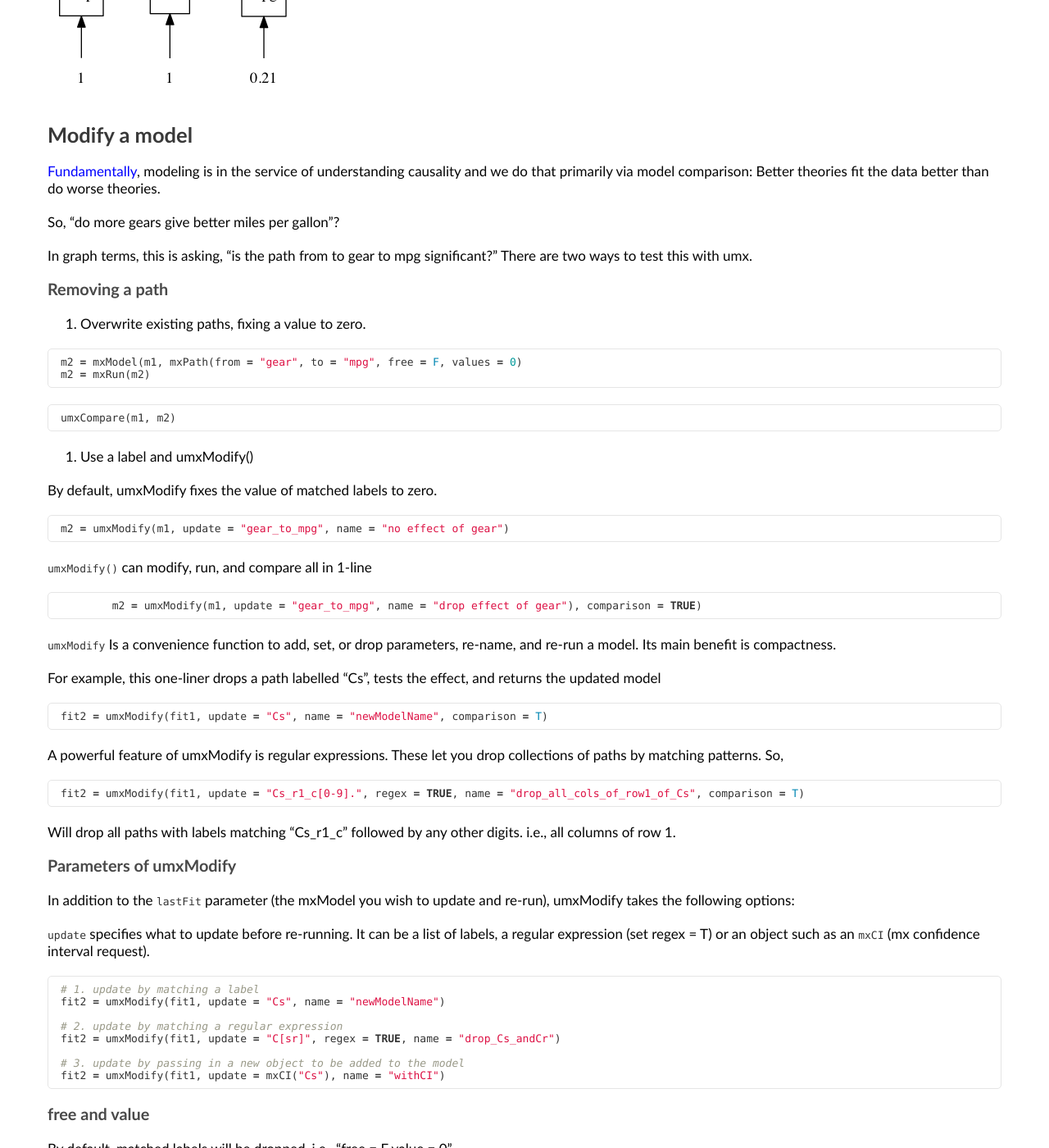
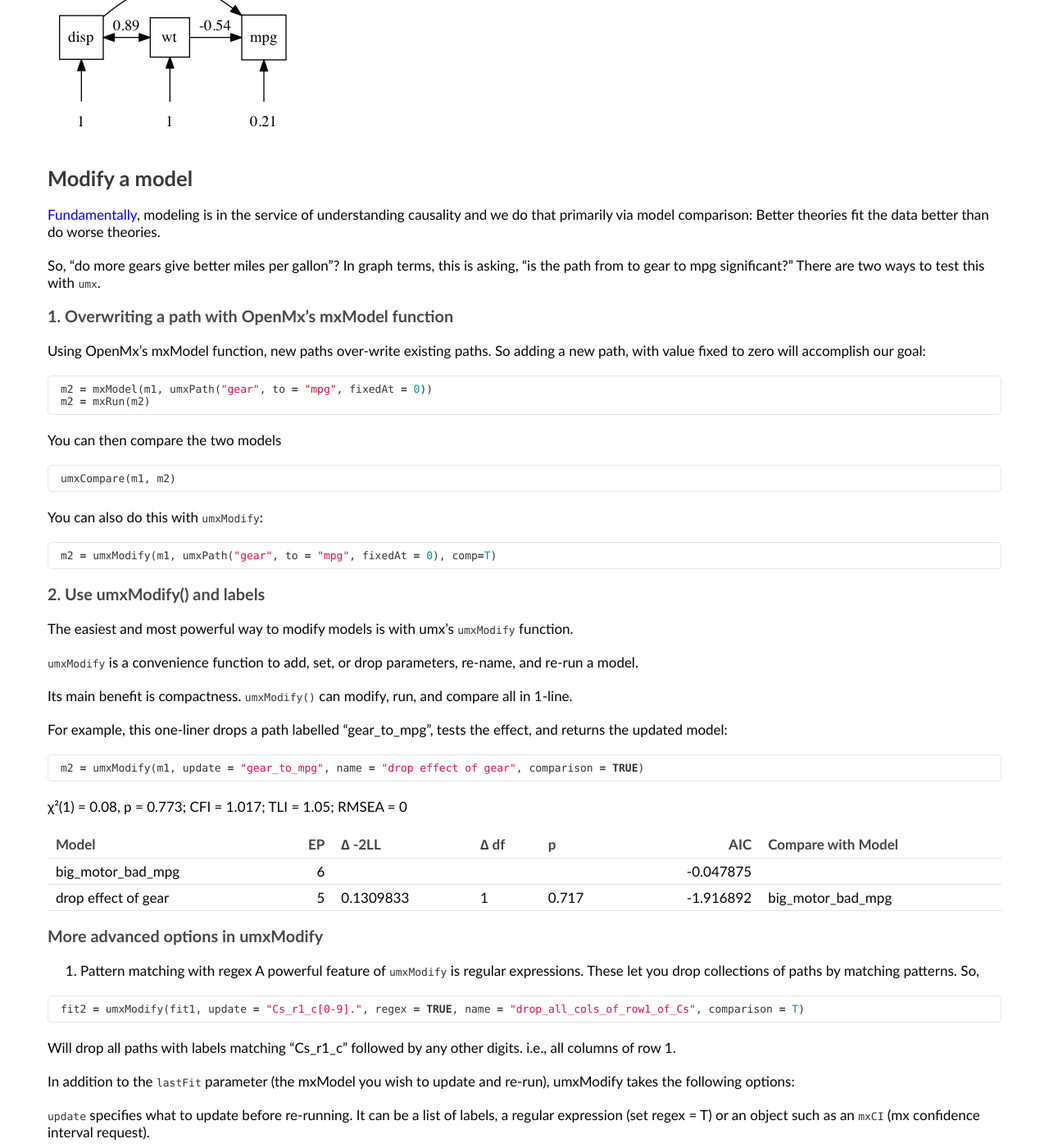
Before and after one commit to tbates/tbates.github.io, a Jekyll site: the page built from _posts/1995-03-10-detailed-umxModify.markdown, in a window 1280 px wide and 1400 px high, scrolled down 771 px. Shown: the whole window at 82% size. Built offline with Jekyll 4.4.1, drawn with Linux system fonts in a browser that asks for light colours; some of the changed text lies outside the part shown.

Commit message:
umxModify updates

````diff
--- a/_posts/1995-03-10-detailed-umxModify.markdown
+++ b/_posts/1995-03-10-detailed-umxModify.markdown
@@ -6,33 +6,37 @@
 categories: advanced
 ---
 
-note: This page is not finished.
-
 ### Why make a new model when you can update one you already have?
 
-In OpenMx, models can be modified. Want to add a new path? Go ahead - no need to start from scratch.
+In `umx`, models can be modified. Want to add a new path? Go ahead - no need to start from scratch. You can add, or remove anything, re-run, and compare.
 
-You can add, or remove anything, re-run, and compare.
+This tutorial covers using `umxModify` to do this.
 
-This tutorial will cover using umxModify to update models.
+The easiest and most powerful way to modify `umx` models is with the `umxModify` function.
+
+`umxModify` is a convenience function to add, set, or drop parameters, re-name, and re-run a model.
+
+Its main benefit is compactness. `umxModify()` can modify, run, and compare all in 1-line. So, the equivalent to the above three lines is:
 
 
 <a name="overview"></a>
-## Build and Run: An overview
+
+For what follows, we'll need a model, so:
 
 ```r
 manifests = c("mpg", "disp", "gear")
 m1 <- umxRAM("big_motor_bad_mpg",
 	umxPath(c("disp", "gear"), to = "mpg"),
 	umxPath("disp", with = "gear"),
-	umxPath(var = "mpg"),
-	umxPath(var = "disp", fixedAt = var(mtcars$disp)),
-	umxPath(var = "gear", fixedAt = var(mtcars$gear)),
-	data = mxData(cov(mtcars[,manifests]), type = "cov", numObs = nrow(mtcars))
+	umxPath(var = manifests),
+	data = mtcars, type = "cov"
 )
+```
 
-# Now show a summary.
-umxSummary(m1, show = "both")
+Now show a summary.
+
+```R
+umxSummary(m1, show = "std")
 
 ```
 
@@ -43,87 +47,98 @@
 
 [Fundamentally](https://en.wikipedia.org/wiki/Causal_model), modeling is in the service of understanding causality and we do that primarily via model comparison: Better theories fit the data better than do worse theories.
 
-So, "do more gears give better miles per gallon"?
+So, "do more gears give better miles per gallon"? In graph terms, this is asking, "is the path from to gear to mpg significant?" There are two ways to test this with `umx`.
 
-In graph terms, this is asking, "is the path from to gear to mpg significant?" There are two ways to test this with umx.
+### 1. Overwriting a path with OpenMx's mxModel function
 
-### Removing a path
-
-1. Overwrite existing paths, fixing a value to zero.
+Using OpenMx's mxModel function, new paths over-write existing paths. So adding a new path, with value fixed to zero will accomplish our goal:
 
 ```r
-m2 = mxModel(m1, mxPath(from = "gear", to = "mpg", free = F, values = 0)
+m2 = mxModel(m1, umxPath("gear", to = "mpg", fixedAt = 0))
 m2 = mxRun(m2)
 ```
+
+You can then compare the two models
+
 ```r
 umxCompare(m1, m2)
 ```
 
-2. Use a label and umxModify()
+You can also do this with `umxModify`:
 
-By default, umxModify fixes the value of matched labels to zero.
+```R
+m2 = umxModify(m1, umxPath("gear", to = "mpg", fixedAt = 0), comp=T)
+```
+
+### 2. Use umxModify() and labels
+
+The easiest and most powerful way to modify models is with umx's `umxModify` function.
+
+`umxModify` is a convenience function to add, set, or drop parameters, re-name, and re-run a model.
+
+Its main benefit is compactness. `umxModify()` can modify, run, and compare all in 1-line.
+
+For example, this one-liner drops a path labelled "gear_to_mpg", tests the effect, and returns the updated model:
 
 ```r
-m2 = umxModify(m1, update = "gear_to_mpg", name = "no effect of gear")
+m2 = umxModify(m1, update = "gear_to_mpg", name = "drop effect of gear", comparison = TRUE)
 ```
 
-`umxModify()` can modify, run, and compare all in 1-line
-
-```r
-	m2 = umxModify(m1, update = "gear_to_mpg", name = "drop effect of gear"), comparison = TRUE)
-```
+χ²(1) = 0.08, p = 0.773; CFI = 1.017; TLI = 1.05; RMSEA = 0
 
 
-`umxModify` Is a convenience function to add, set, or drop parameters, re-name, and re-run a model. Its main benefit is compactness.
+|Model               | EP|∆ -2LL    |∆ df |p     |       AIC|Compare with Model |
+|:-------------------|--:|:---------|:----|:-----|---------:|:------------------|
+|big_motor_bad_mpg   |  6|          |     |      | -0.047875|                   |
+|drop effect of gear |  5|0.1309833 |1    |0.717 | -1.916892|big_motor_bad_mpg  |
 
-For example, this one-liner drops a path labelled "Cs", tests the effect, and returns the updated model
 
-```r
-fit2 = umxModify(fit1, update = "Cs", name = "newModelName", comparison = T)
-```
-A powerful feature of umxModify is regular expressions. These let you drop collections of paths by matching patterns. So,
+
+### More advanced options in umxModify
+
+1. Pattern matching with regex
+A powerful feature of `umxModify` is regular expressions. These let you drop collections of paths by matching patterns. So,
 
 ```r
 fit2 = umxModify(fit1, update = "Cs_r1_c[0-9].", regex = TRUE, name = "drop_all_cols_of_row1_of_Cs", comparison = T)
 ```
+
 Will drop all paths with labels matching  "Cs_r1_c" followed by any other digits. i.e., all columns of row 1.
-
-### Parameters of umxModify
 
 In addition to the `lastFit` parameter (the mxModel you wish to update and re-run), umxModify takes the following options:
 
 `update` specifies what to update before re-running. It can be a list of labels, a regular expression (set regex = T) or an object such as an `mxCI` (mx confidence interval request).
 
+1. update by matching a label
+
 ```r
-# 1. update by matching a label
 fit2 = umxModify(fit1, update = "Cs", name = "newModelName")
+```
+2. update by matching a regular expression
 
-# 2. update by matching a regular expression
+```r
 fit2 = umxModify(fit1, update = "C[sr]", regex = TRUE, name = "drop_Cs_andCr")
+```
 
-# 3. update by passing in a new object to be added to the model
+3. update by passing in a new object to be added to the model
+
+```r
 fit2 = umxModify(fit1, update = mxCI("Cs"), name = "withCI")
 ```
 ### free and value
 
-By default, matched labels will be dropped, i.e., "free = F value = 0"
+By default, matched labels will be dropped, i.e., "free = FALSE value = 0"
 
-Set "free = TRUE" to free a variable. Set "value = X" to set the value of the matched paths to value X
+Set `free = TRUE` to free (instead of fix) a variable.
 
-`freeToStart`: Whether to only update parameters based on their current free-state. defaults to NA - i.e, not checked.
+Set `value = X` to set the value of the matched paths to value X (instead of the default 0)
 
-### confidence Intervals
+To update only parameters that are already free, set `freeToStart = TRUE`. This defaults to NA - i.e, state is ignored.
+
+### Confidence Intervals
 
 As in mxRun, you can set `intervals` = TRUE to run confidence intervals (see mxRun)
 
 ### comparison
 
 To run `umxCompare`() and report on the old and new models, just set "comparison = TRUE"
-
-```r
-# 1. Run the new model
-fit2 = umxModify(fit1, update = "Cs", name = "newModelName")
-
-# 2. R model, and compare to the lastFit
-fit2 = umxModify(fit1, update = "Cs", name = "newModelName", comparison = T)
-```
````
